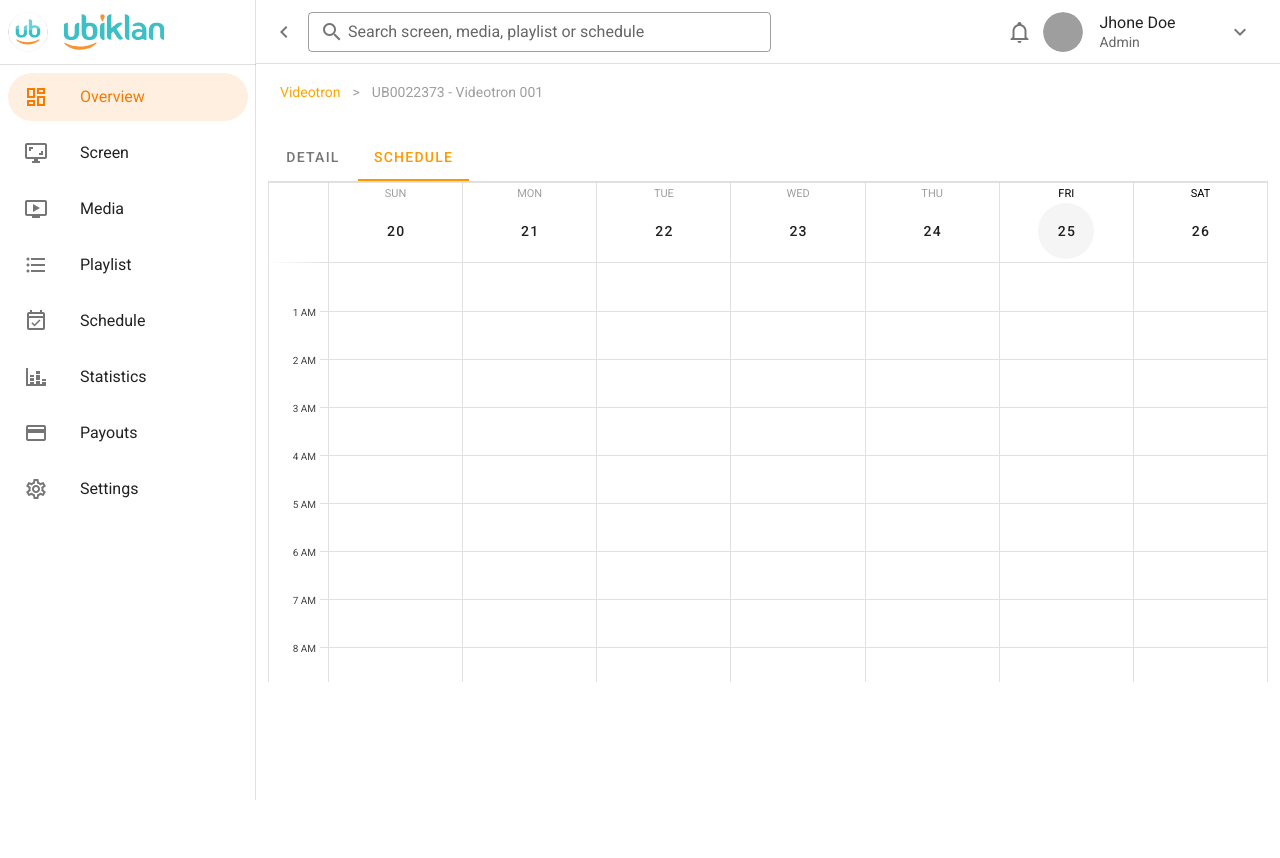
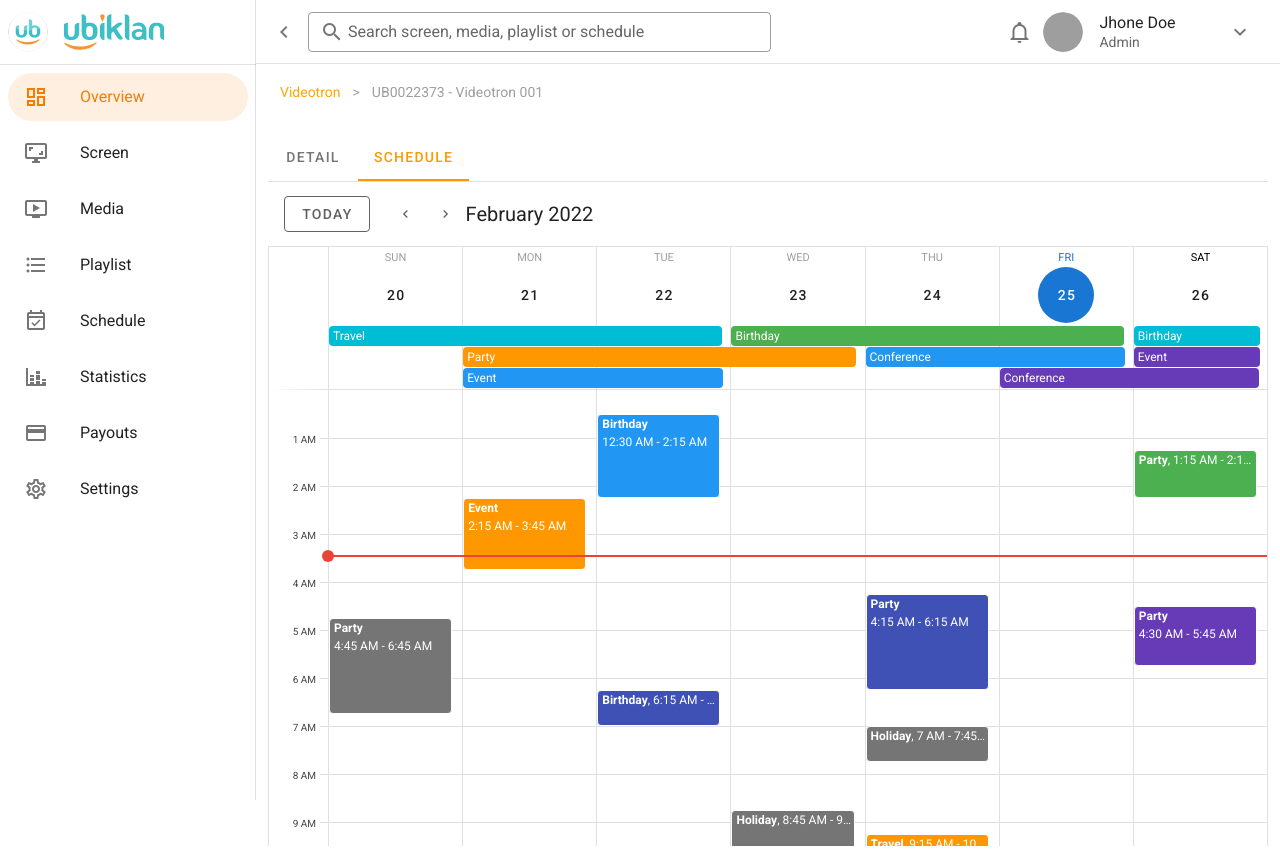
Before and after one commit to imotD/ubi-screen, a Nuxt app: page / in a window 1280 px wide. Both pictures are taken after a click on the tab "SCHEDULE". Before the commit the page ends 800 px from the top, so only its background shows below. Built offline with nearby package versions, Linux system fonts and the light colour scheme; grey boxes are pictures that could not be loaded.

Commit message:
test(schedule): try error

```diff
--- a/components/Schedule.vue
+++ b/components/Schedule.vue
@@ -1,15 +1,42 @@
 <template>
-  <v-row>
+  <v-row class="fill-height">
     <v-col>
-      <v-sheet height="500">
-        <v-calendar ref="calendar" v-model="value" type="week">
-          <!-- <template v-slot:day-body="{ date, week }">
+      <v-sheet height="64">
+        <v-toolbar flat>
+          <v-btn outlined class="mr-4" color="grey darken-2" @click="setToday">
+            Today
+          </v-btn>
+          <v-btn fab text small color="grey darken-2" @click="prev">
+            <v-icon small> mdi-chevron-left </v-icon>
+          </v-btn>
+          <v-btn fab text small color="grey darken-2" @click="next">
+            <v-icon small> mdi-chevron-right </v-icon>
+          </v-btn>
+          <v-toolbar-title v-if="$refs.calendar">
+            {{ $refs.calendar.title }}
+          </v-toolbar-title>
+          <v-spacer></v-spacer>
+        </v-toolbar>
+      </v-sheet>
+      <v-sheet height="600">
+        <v-calendar
+          ref="calendar"
+          v-model="focus"
+          color="primary"
+          type="week"
+          category-show-all
+          :categories="categories"
+          :events="events"
+          :event-color="getEventColor"
+          @change="fetchEvents"
+        >
+          <template v-slot:day-body="{ date, week }">
             <div
               class="v-current-time"
               :class="{ first: date === week[0].date }"
               :style="{ top: nowY }"
             ></div>
-          </template> -->
+          </template>
         </v-calendar>
       </v-sheet>
     </v-col>
@@ -45,10 +72,35 @@ export default {
     ],
     categories: ["John Smith", "Tori Walker"],
   }),
+  computed: {
+    cal() {
+      return this.ready ? this.$refs.calendar : null;
+    },
+    nowY() {
+      return this.cal ? this.cal.timeToY(this.cal.times.now) + "px" : "-10px";
+    },
+  },
   mounted() {
     this.$refs.calendar.checkChange();
+    this.ready = true;
+    this.scrollToTime();
+    this.updateTime();
   },
   methods: {
+    getCurrentTime() {
+      return this.cal
+        ? this.cal.times.now.hour * 60 + this.cal.times.now.minute
+        : 0;
+    },
+    scrollToTime() {
+      const time = this.getCurrentTime();
+      const first = Math.max(0, time - (time % 30) - 30);
+
+      this.cal.scrollToTime(first);
+    },
+    updateTime() {
+      setInterval(() => this.cal.updateTimes(), 60 * 1000);
+    },
     getEventColor(event) {
       return event.color;
     },
@@ -95,5 +147,24 @@ export default {
 };
 </script>
 
-<style lang="scss" scoped>
+<style lang="scss">
+.v-current-time {
+  height: 2px;
+  background-color: #ea4335;
+  position: absolute;
+  left: -1px;
+  right: 0;
+  pointer-events: none;
+
+  &.first::before {
+    content: "";
+    position: absolute;
+    background-color: #ea4335;
+    width: 12px;
+    height: 12px;
+    border-radius: 50%;
+    margin-top: -5px;
+    margin-left: -6.5px;
+  }
+}
 </style>
```
